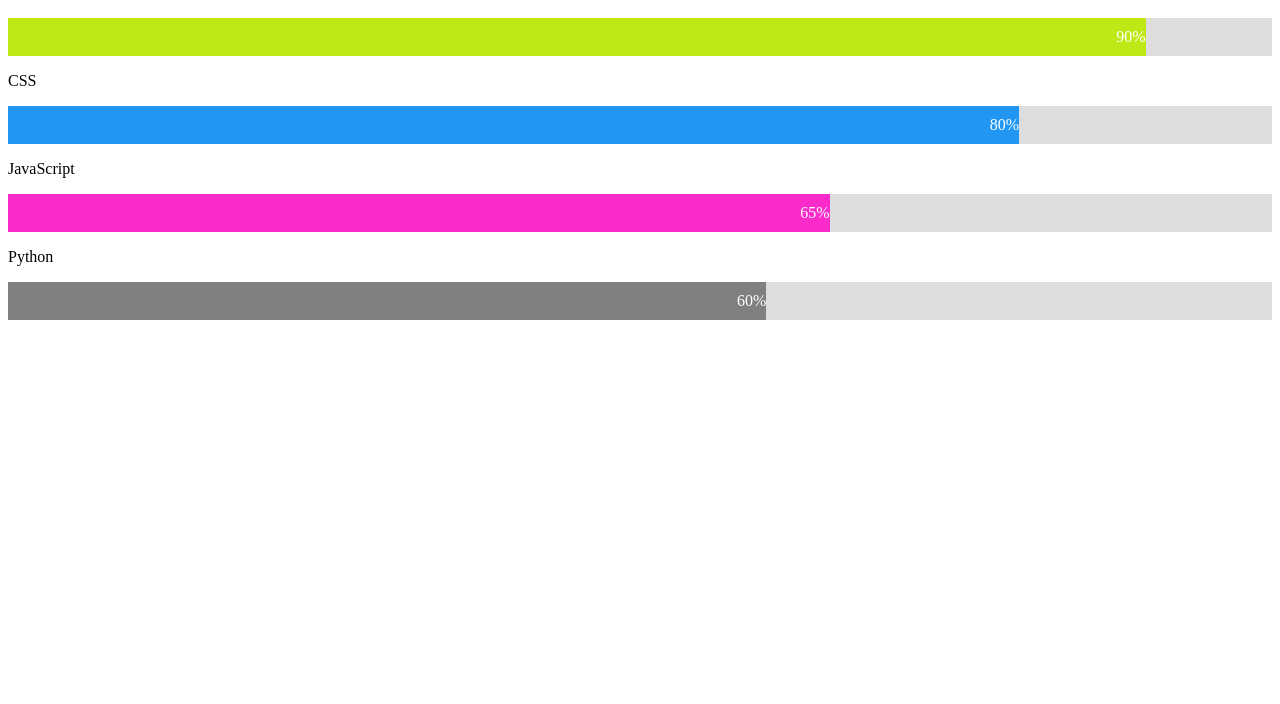
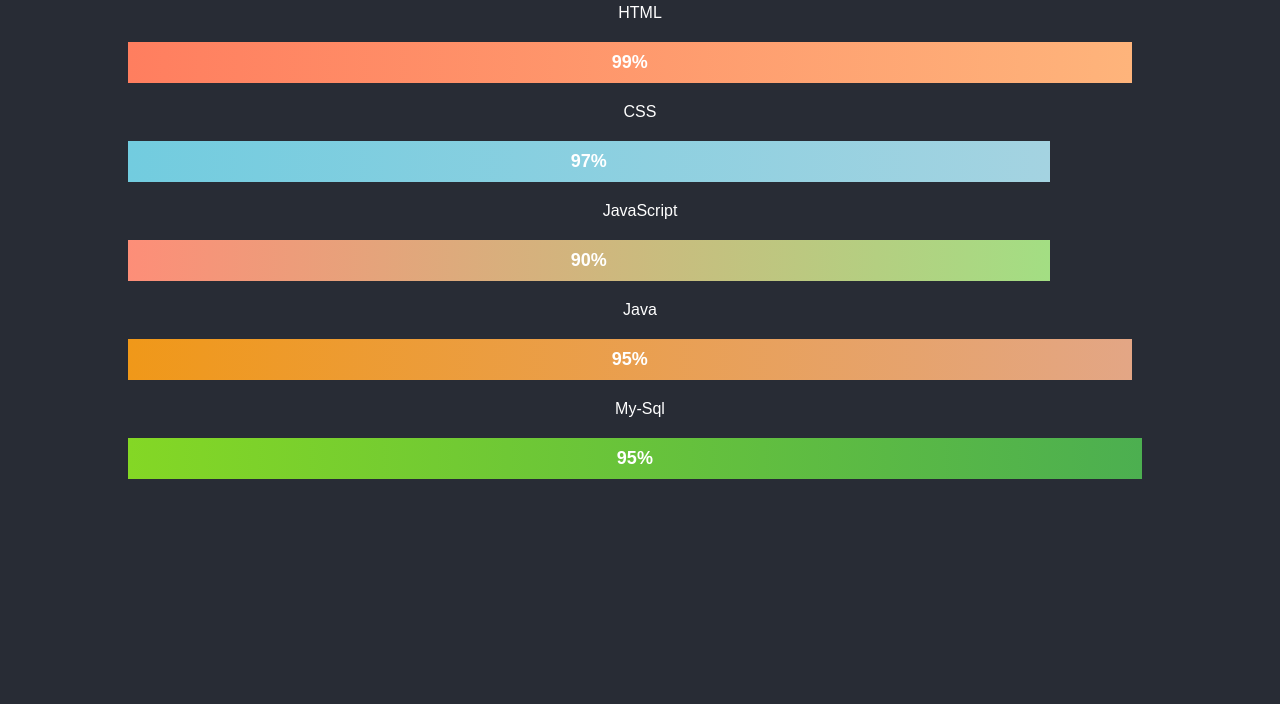
Before and after one commit to Priyadharshini4054/Portfolio-website, a plain HTML site: page skills.html in a window 1280 px wide. Shown: the part 96-800 px from the top of the page. Drawn offline with Linux system fonts and the light colour scheme.

Commit message:
Update skills.html

```diff
--- a/skills.html
+++ b/skills.html
@@ -1,51 +1,110 @@
 <!DOCTYPE html>
 <html>
+
 <head>
   <meta name="viewport" content="width=device-width, initial-scale=1">
   <style>
-* {box-sizing: border-box}
+    * {
+      box-sizing: border-box;
+    }
+
+    body {
+      font-family: 'Arial', sans-serif;
+      margin: 0;
+      padding: 0;
+      background-color: #282c35;
+      color: #fff;
+      text-align: center;
+    }
+
+    h1 {
+      padding-top: 20px;
+    }
 
     .container {
-  width: 100%;
-  background-color: #ddd;
+      width: 80%;
+      margin: 20px auto;
     }
 
     .skills {
-  text-align: right;
-  padding-top: 10px;
-  padding-bottom: 10px;
+      text-align: center;
+      padding: 10px;
       color: white;
+      font-size: 18px;
+      font-weight: bold;
     }
 
-.html {width: 90%; background-color: #bee816;}
-.css {width: 80%; background-color: #2196F3;}
-.js {width: 65%; background-color: #fb2aca;}
-.Python {width: 60%; background-color: #808080;}
+    .html {
+      width: 98%;
+      background: linear-gradient(90deg, #ff7e5f, #feb47b);
+    }
+
+    .css {
+      width: 90%;
+      background: linear-gradient(90deg, #72ccdf, #a4d3e1);
+    }
+
+    .js {
+      width: 90%;
+      background: linear-gradient(90deg, #fd8e78, #a3de83);
+    }
+
+    .Java {
+      width: 98%;
+      background: linear-gradient(90deg, #f09819, #e3a685);
+    }
+
+    .My-Sql {
+      width: 99%;
+      background: linear-gradient(90deg, #84d725, #4CAF50);
+    }
+
+    /* Animation */
+    .skills {
+      animation: fillWidth 2s ease-in-out;
+    }
+
+    @keyframes fillWidth {
+      0% {
+        width: 0;
+      }
+
+      100% {
+        width: 100%;
+      }
+    }
   </style>
 </head>
+
 <body>
 
   <h1>My Skills</h1>
 
   <p>HTML</p>
   <div class="container">
-  <div class="skills html">90%</div>
+    <div class="skills html">99%</div>
   </div>
 
   <p>CSS</p>
   <div class="container">
-  <div class="skills css">80%</div>
+    <div class="skills css">97%</div>
   </div>
 
   <p>JavaScript</p>
   <div class="container">
-  <div class="skills js">65%</div>
+    <div class="skills js">90%</div>
   </div>
 
-<p>Python</p>
+  <p>Java</p>
   <div class="container">
-  <div class="skills Python">60%</div>
+    <div class="skills Java">95%</div>
+  </div>
+
+  <p>My-Sql</p>
+  <div class="container">
+    <div class="skills My-Sql">95%</div>
   </div>
 
 </body>
+
 </html>
```
Lines whose indentation alone changed are shown as unchanged.
